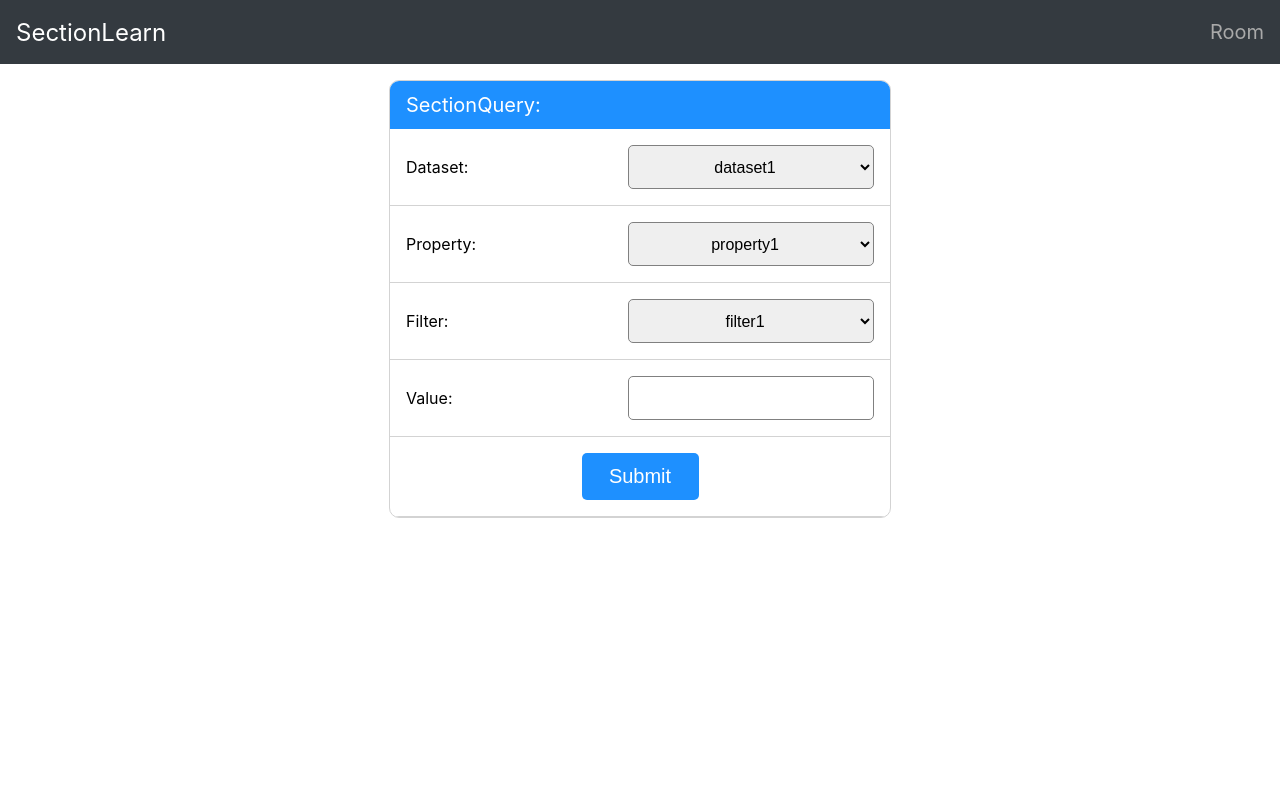
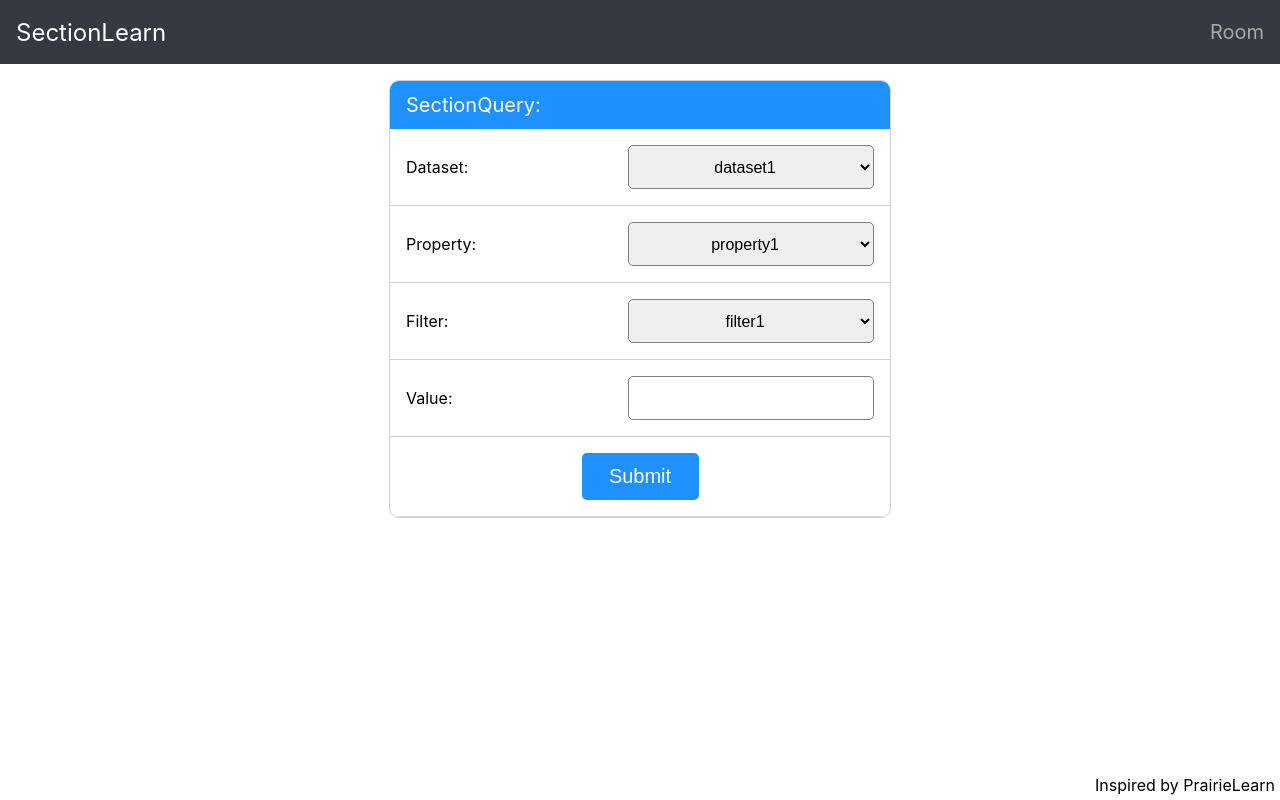
Before and after one commit to caelebk/UBCinsights, a React (Create React App) app in the folder frontend/: page / in a window 1280 px wide. Built offline with nearby package versions, Linux system fonts and the light colour scheme.

Commit message:
Added footer comment

```diff
--- /dev/null
+++ b/frontend/src/App.scss
@@ -0,0 +1,9 @@
+.App {
+	height: 100%;
+	.footer {
+		position: fixed;
+		bottom: 0;
+		right: 0;
+		padding: 5px;
+	}
+}
--- a/frontend/src/App.tsx
+++ b/frontend/src/App.tsx
@@ -1,6 +1,7 @@
 import React, { useState }from 'react';
 import Navigation from "./pages/Navigation";
 import Query from "./pages/Query";
+import "./App.scss";
 
 function App() {
 	const states = ["Section", "Room"]
@@ -10,6 +11,7 @@ function App() {
 	<div className="App">
 		<Navigation state={state} states={states} setState={setState} />
 		<Query state={state}></Query>
+		<span className="footer">Inspired by PrairieLearn</span>
 	</div>
   );
 }
--- a/frontend/src/index.css
+++ b/frontend/src/index.css
@@ -5,6 +5,14 @@ body {
     sans-serif;
   -webkit-font-smoothing: antialiased;
   -moz-osx-font-smoothing: grayscale;
+	height: 100%;
+}
+html {
+	height: 100%;
+}
+
+#root {
+	height: 100%;
 }
 
 code {
--- a/frontend/src/pages/Query.tsx
+++ b/frontend/src/pages/Query.tsx
@@ -37,7 +37,7 @@ function Query(props: Props) {
 		);
 	}
 	return (
-		<body key={props.state}>
+		<div key={props.state}>
 			<div className="query queryOptions">
 				<div className="queryHeader">
 					<span className="queryTitle">{props.state}Query:</span>
@@ -64,7 +64,7 @@ function Query(props: Props) {
 					<span className="queryTitle">{props.state}Results: </span>
 				</div>
 			</div>
-		</body>
+		</div>
 	);
 }
 
```
